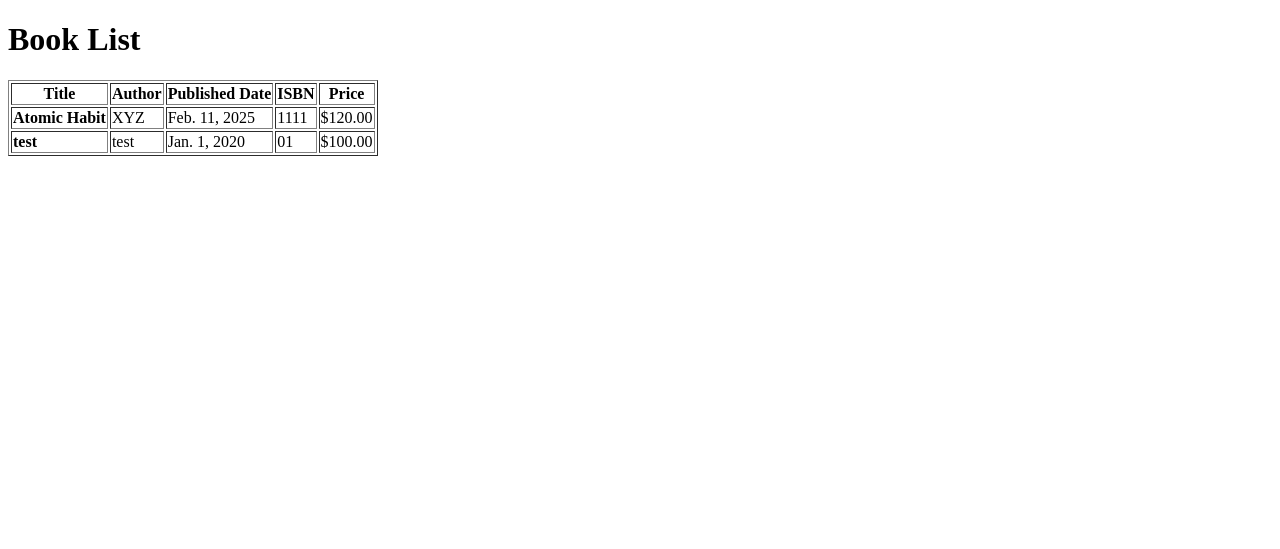
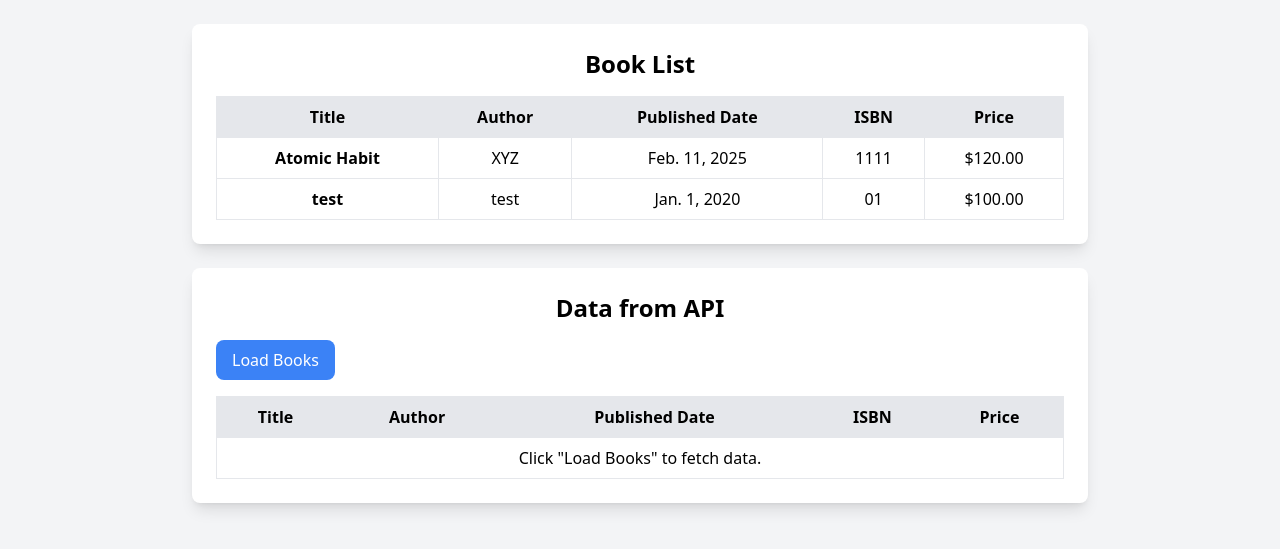
Before and after one commit to sajidur/django, a Django app: page /books/ in a window 1280 px wide. Shown: the top 549 px of the page. Run offline with Django 4.2, Linux system fonts and the light colour scheme; data comes from the database, SQL or seed files in the repository; some libraries are stand-ins or nearby versions.

Commit message:
book templete chnage and javascript added for ajax call

```diff
--- a/books/templates/books/book_list.html
+++ b/books/templates/books/book_list.html
@@ -4,34 +4,93 @@
     <meta charset="UTF-8">
     <meta name="viewport" content="width=device-width, initial-scale=1.0">
     <title>Book List</title>
+    <script src="https://cdn.tailwindcss.com"></script>
 </head>
-<body>
-    <h1>Book List</h1>
-    <table border="1">
+<body class="bg-gray-100 p-6">
+    <div class="max-w-4xl mx-auto bg-white p-6 rounded-lg shadow-lg">
+        <h1 class="text-2xl font-bold mb-4 text-center">Book List</h1>
+        <div class="overflow-x-auto">
+            <table class="w-full border-collapse border border-gray-300">
                 <thead>
-            <tr>
-                <th>Title</th>
-                <th>Author</th>
-                <th>Published Date</th>
-                <th>ISBN</th>
-                <th>Price</th>
+                    <tr class="bg-gray-200">
+                        <th class="border p-2">Title</th>
+                        <th class="border p-2">Author</th>
+                        <th class="border p-2">Published Date</th>
+                        <th class="border p-2">ISBN</th>
+                        <th class="border p-2">Price</th>
                     </tr>
                 </thead>
                 <tbody>
                     {% for book in books %}
-                <tr>
-                    <td><strong>{{ book.title }}</strong></td>
-                    <td>{{ book.author }}</td>
-                    <td>{{ book.published_date }}</td>
-                    <td>{{ book.isbn }}</td>
-                    <td>${{ book.price }}</td>
+                        <tr class="text-center">
+                            <td class="border p-2 font-semibold">{{ book.title }}</td>
+                            <td class="border p-2">{{ book.author }}</td>
+                            <td class="border p-2">{{ book.published_date }}</td>
+                            <td class="border p-2">{{ book.isbn }}</td>
+                            <td class="border p-2">${{ book.price }}</td>
                         </tr>
                     {% empty %}
                         <tr>
-                    <td colspan="5">No books available.</td>
+                            <td colspan="5" class="border p-2 text-center">No books available.</td>
                         </tr>
                     {% endfor %}
                 </tbody>
             </table>
+        </div>
+    </div>
+
+    <div class="max-w-4xl mx-auto mt-6 bg-white p-6 rounded-lg shadow-lg">
+        <h1 class="text-2xl font-bold mb-4 text-center">Data from API</h1>
+        <button id="load-books" class="bg-blue-500 text-white px-4 py-2 rounded-lg hover:bg-blue-600 transition">Load Books</button>
+        <div class="overflow-x-auto mt-4">
+            <table class="w-full border-collapse border border-gray-300">
+                <thead>
+                    <tr class="bg-gray-200">
+                        <th class="border p-2">Title</th>
+                        <th class="border p-2">Author</th>
+                        <th class="border p-2">Published Date</th>
+                        <th class="border p-2">ISBN</th>
+                        <th class="border p-2">Price</th>
+                    </tr>
+                </thead>
+                <tbody id="book-table-body">
+                    <tr>
+                        <td colspan="5" class="border p-2 text-center">Click "Load Books" to fetch data.</td>
+                    </tr>
+                </tbody>
+            </table>
+        </div>
+    </div>
+
+    <script>
+        function fetchBooks() {
+            fetch("http://localhost:8000/books/api/") // Replace with actual API endpoint
+                .then(response => response.json())
+                .then(data => {
+                    console.log(data);
+                    const tbody = document.getElementById("book-table-body");
+                    tbody.innerHTML = "";
+                    if (data.length > 0) {
+                        data.forEach(book => {
+                            const row = `<tr class='text-center'>
+                                <td class='border p-2 font-semibold'>${book.title}</td>
+                                <td class='border p-2'>${book.author}</td>
+                                <td class='border p-2'>${book.published_date}</td>
+                                <td class='border p-2'>${book.isbn}</td>
+                                <td class='border p-2'>$${book.price}</td>
+                            </tr>`;
+                            tbody.innerHTML += row;
+                        });
+                    } else {
+                        tbody.innerHTML = `<tr><td colspan='5' class='border p-2 text-center'>No books available.</td></tr>`;
+                    }
+                })
+                .catch(error => console.error("Error fetching books:", error));
+        }
+
+        document.addEventListener("DOMContentLoaded", function () {
+            document.getElementById("load-books").addEventListener("click", fetchBooks);
+        });
+    </script>
 </body>
 </html>
```
Lines whose indentation alone changed are shown as unchanged.
